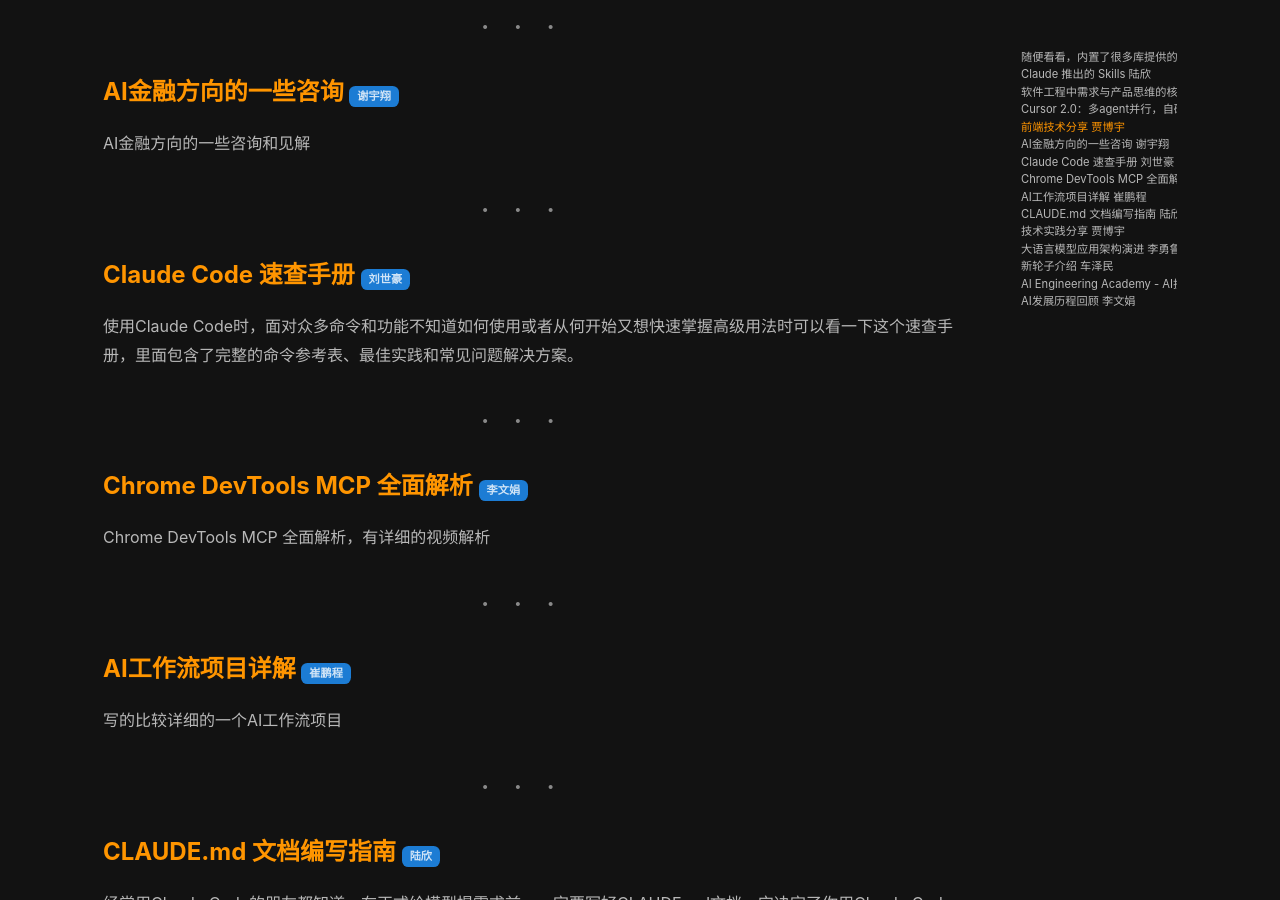
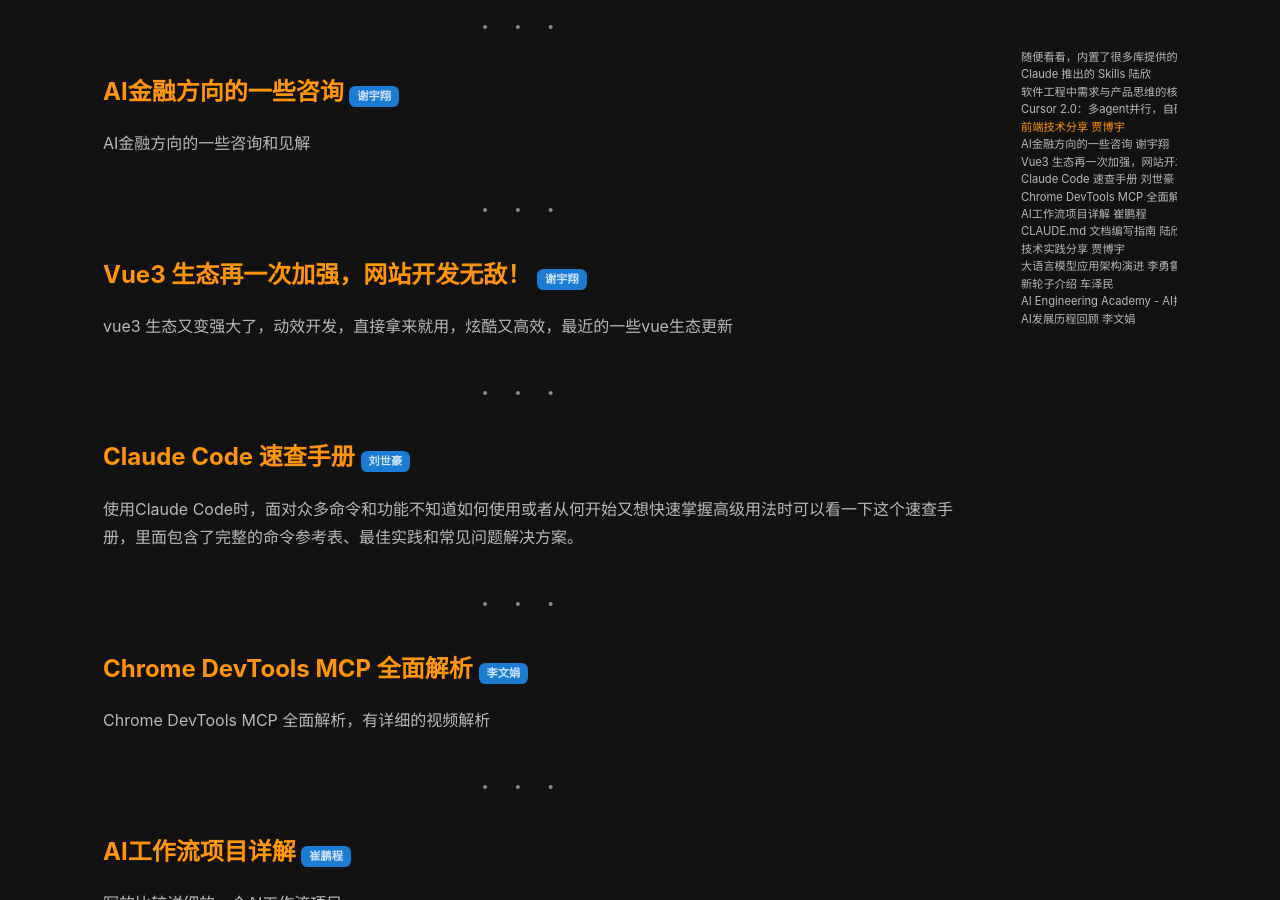
Before and after one commit to RD-MindFLow/rd-mindflow.github.io, a Jekyll site: the page built from _posts/2025-11-07-技术爱好者周刊（第68期）.md, in a window 1280 px wide and 900 px high, scrolled down 1359 px. Built offline with Jekyll 4.4.1, drawn with Linux system fonts in a browser that asks for light colours; nearby versions of some CDN libraries; comment, search, counter and statistics services are not loaded.

Commit message:
Add new section on Vue3 ecosystem updates to 2025-11-07-技术爱好者周刊（第68期）.md

```diff
--- a/_posts/2025-11-07-技术爱好者周刊（第68期）.md
+++ b/_posts/2025-11-07-技术爱好者周刊（第68期）.md
@@ -34,6 +34,11 @@ Claude 推出的 Skills 功能介绍
 ### [AI金融方向的一些咨询](https://mp.weixin.qq.com/s?__biz=MzUxNjg4NDEzNA==&mid=2247528217&idx=1&sn=6c52ce47682d97405b175663b311efba&chksm=f9a2bcd0ced535c655bf88b1a0729cdb85a666f8d7435059832d4f3e131b5138c66a04333a2e&cur_album_id=3917326528995983363&scene=189#wechat_redirect) `谢宇翔`{:.info}
 
 AI金融方向的一些咨询和见解
+
+---
+### [Vue3 生态再一次加强，网站开发无敌！](https://juejin.cn/post/7434162526583472184) `谢宇翔`{:.info}
+
+vue3 生态又变强大了，动效开发，直接拿来就用，炫酷又高效，最近的一些vue生态更新
 
 ---
 ### [Claude Code 速查手册](https://github.com/Njengah/claude-code-cheat-sheet) `刘世豪`{:.info}
```
